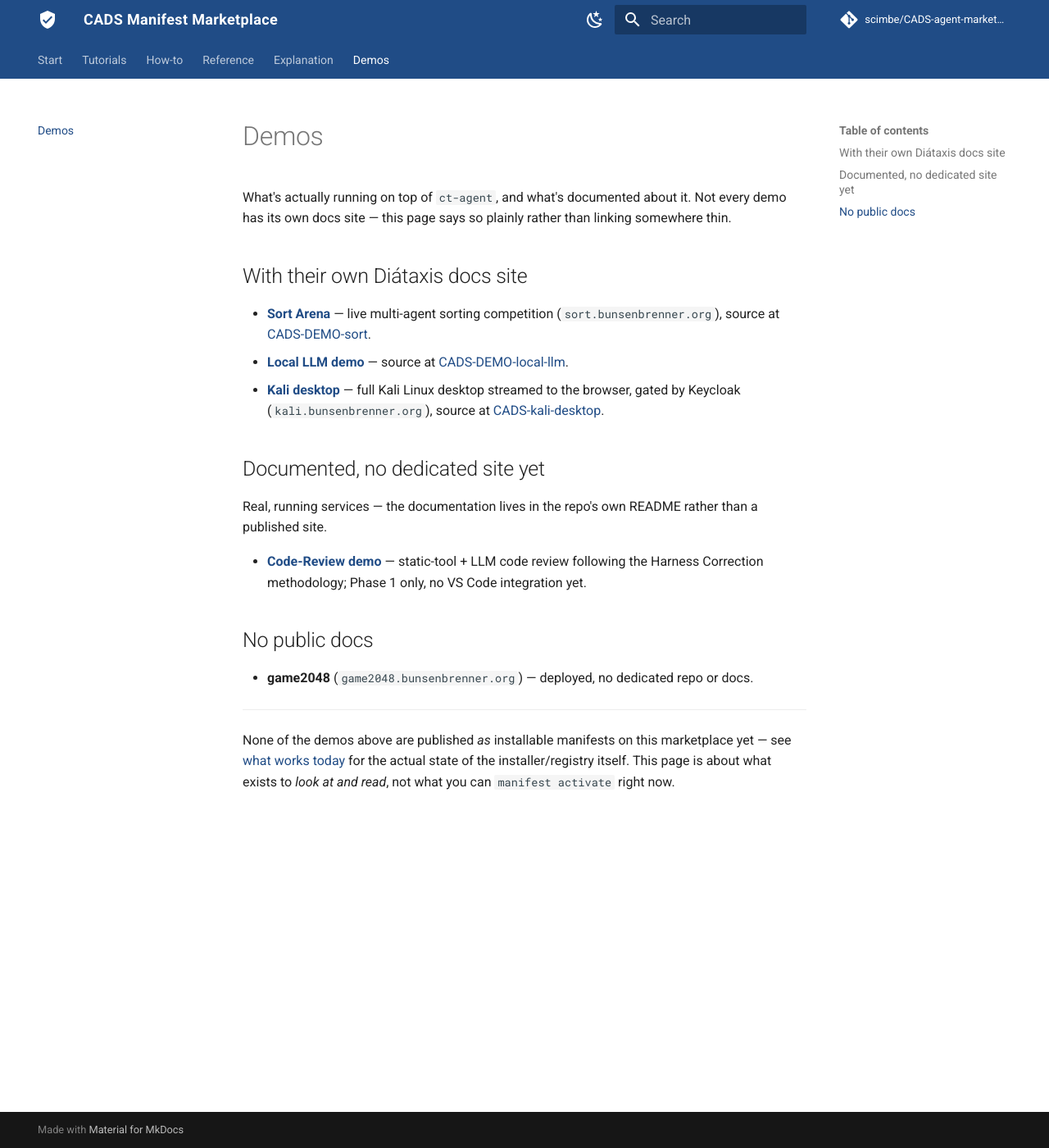
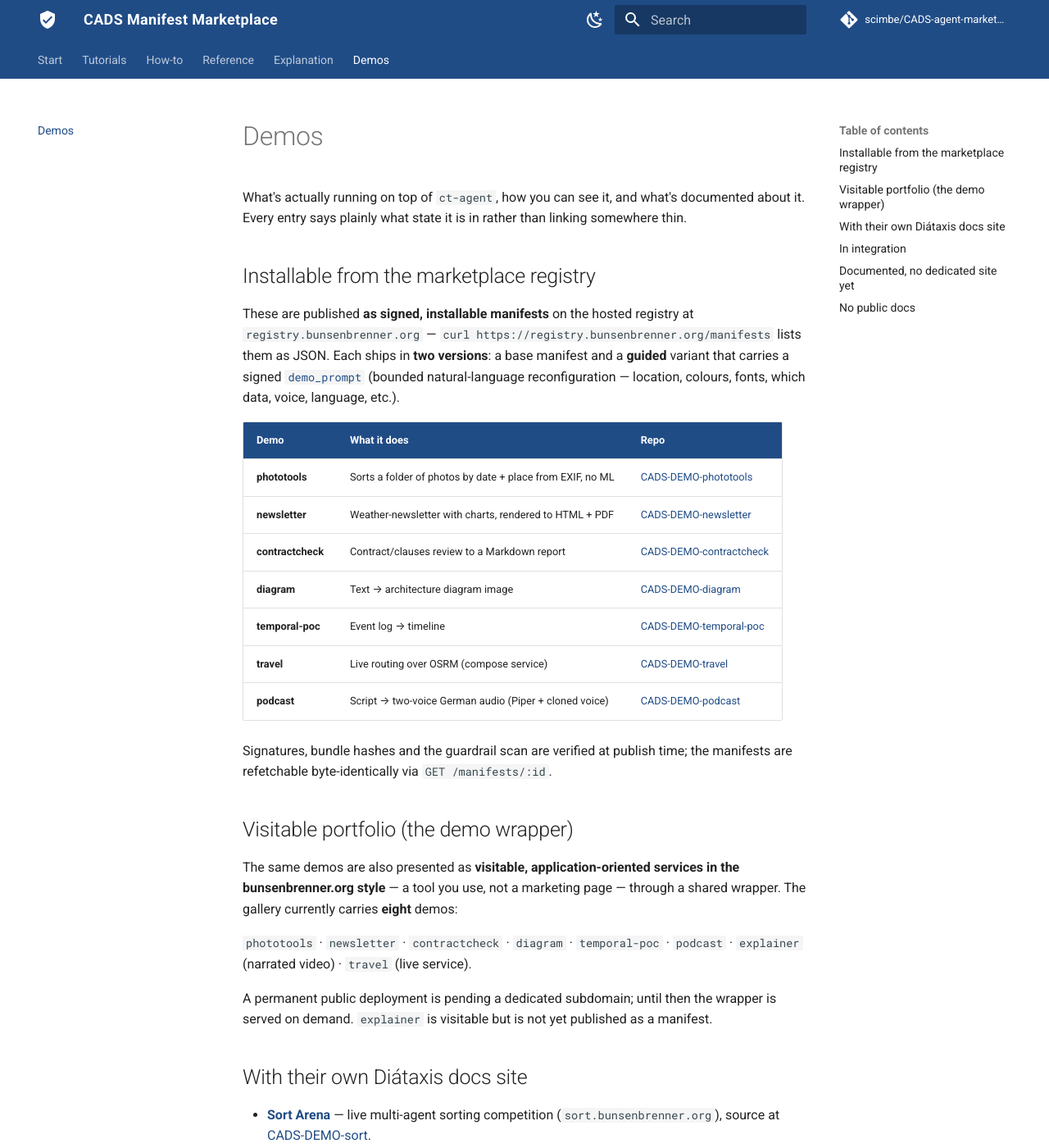
Before and after one commit to scimbe/CADS-agent-marketplace-docs, an MkDocs documentation site: the page built from docs/demos/index.md, in a window 1280 px wide and 1400 px high. Shown: the whole window at 82% size. Built offline with MkDocs 1.6.1 and Material for MkDocs 9.7.7, drawn with Linux system fonts in a browser that asks for light colours; comment, search, counter and statistics services are not loaded; some of the changed text lies outside the part shown.

Commit message:
docs(demos): reflect live registry portfolio + visitable gallery
The demos page still claimed no demos were published as manifests and listed
only the docs-site demos. Update it to the real state: 7 signed demos live on
registry.bunsenbrenner.org (base + guided demo_prompt versions), the 8-demo
visitable wrapper portfolio, the Deutschlandatlas call-center in integration.

Co-Authored-By: Claude Opus 4.8 <noreply@anthropic.com>
Claude-Session: https://claude.ai/code/session_01F71YviyJau3vsBrvkG5VS8

```diff
--- a/docs/demos/index.md
+++ b/docs/demos/index.md
@@ -1,7 +1,40 @@
 # Demos
 
-What's actually running on top of `ct-agent`, and what's documented about it. Not every demo
-has its own docs site — this page says so plainly rather than linking somewhere thin.
+What's actually running on top of `ct-agent`, how you can see it, and what's documented about it.
+Every entry says plainly what state it is in rather than linking somewhere thin.
+
+## Installable from the marketplace registry
+
+These are published **as signed, installable manifests** on the hosted registry at
+`registry.bunsenbrenner.org` — `curl https://registry.bunsenbrenner.org/manifests` lists them as
+JSON. Each ships in **two versions**: a base manifest and a **guided** variant that carries a
+signed [`demo_prompt`](../reference/manifest-schema.md#demo_prompt) (bounded natural-language
+reconfiguration — location, colours, fonts, which data, voice, language, etc.).
+
+| Demo | What it does | Repo |
+|---|---|---|
+| **phototools** | Sorts a folder of photos by date + place from EXIF, no ML | [CADS-DEMO-phototools](https://github.com/scimbe/CADS-DEMO-phototools) |
+| **newsletter** | Weather-newsletter with charts, rendered to HTML + PDF | [CADS-DEMO-newsletter](https://github.com/scimbe/CADS-DEMO-newsletter) |
+| **contractcheck** | Contract/clauses review to a Markdown report | [CADS-DEMO-contractcheck](https://github.com/scimbe/CADS-DEMO-contractcheck) |
+| **diagram** | Text → architecture diagram image | [CADS-DEMO-diagram](https://github.com/scimbe/CADS-DEMO-diagram) |
+| **temporal-poc** | Event log → timeline | [CADS-DEMO-temporal-poc](https://github.com/scimbe/CADS-DEMO-temporal-poc) |
+| **travel** | Live routing over OSRM (compose service) | [CADS-DEMO-travel](https://github.com/scimbe/CADS-DEMO-travel) |
+| **podcast** | Script → two-voice German audio (Piper + cloned voice) | [CADS-DEMO-podcast](https://github.com/scimbe/CADS-DEMO-podcast) |
+
+Signatures, bundle hashes and the guardrail scan are verified at publish time; the manifests are
+refetchable byte-identically via `GET /manifests/:id`.
+
+## Visitable portfolio (the demo wrapper)
+
+The same demos are also presented as **visitable, application-oriented services in the
+bunsenbrenner.org style** — a tool you use, not a marketing page — through a shared wrapper. The
+gallery currently carries **eight** demos:
+
+`phototools` · `newsletter` · `contractcheck` · `diagram` · `temporal-poc` · `podcast` ·
+`explainer` (narrated video) · `travel` (live service).
+
+A permanent public deployment is pending a dedicated subdomain; until then the wrapper is served
+on demand. `explainer` is visitable but is not yet published as a manifest.
 
 ## With their own Diátaxis docs site
 
@@ -14,10 +47,15 @@ has its own docs site — this page says so plainly rather than linking somewher
   streamed to the browser, gated by Keycloak (`kali.bunsenbrenner.org`), source at
   [CADS-kali-desktop](https://github.com/scimbe/CADS-kali-desktop).
 
+## In integration
+
+- **Deutschlandatlas call-center** — an n8n voice pipeline that answers questions from live
+  Deutschlandatlas indicators (catalog match → live query → grounded phrasing → German TTS →
+  STT), source at
+  [CADS-DEMO-deutschlandatlas-callcenter](https://github.com/scimbe/CADS-DEMO-deutschlandatlas-callcenter).
+  Under end-to-end verification.
+
 ## Documented, no dedicated site yet
-
-Real, running services — the documentation lives in the repo's own README rather than a
-published site.
 
 - **[Code-Review demo](https://github.com/scimbe/CADS-DEMO-codereview)** — static-tool + LLM
   code review following the Harness Correction methodology; Phase 1 only, no VS Code
@@ -26,10 +64,3 @@ published site.
 ## No public docs
 
 - **game2048** (`game2048.bunsenbrenner.org`) — deployed, no dedicated repo or docs.
-
----
-
-None of the demos above are published *as* installable manifests on this marketplace yet — see
-[what works today](../index.md#what-works-today) for the actual state of the installer/registry
-itself. This page is about what exists to *look at and read*, not what you can `manifest
-activate` right now.
```
